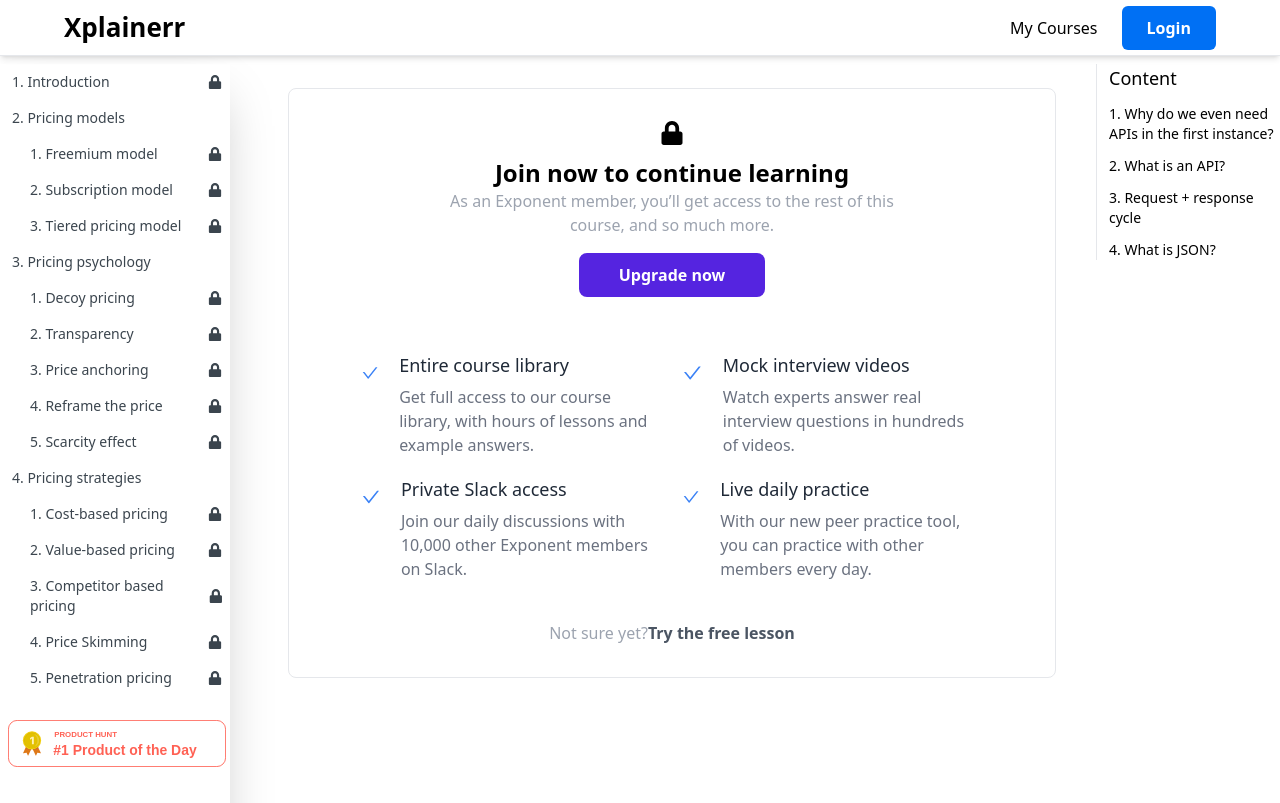
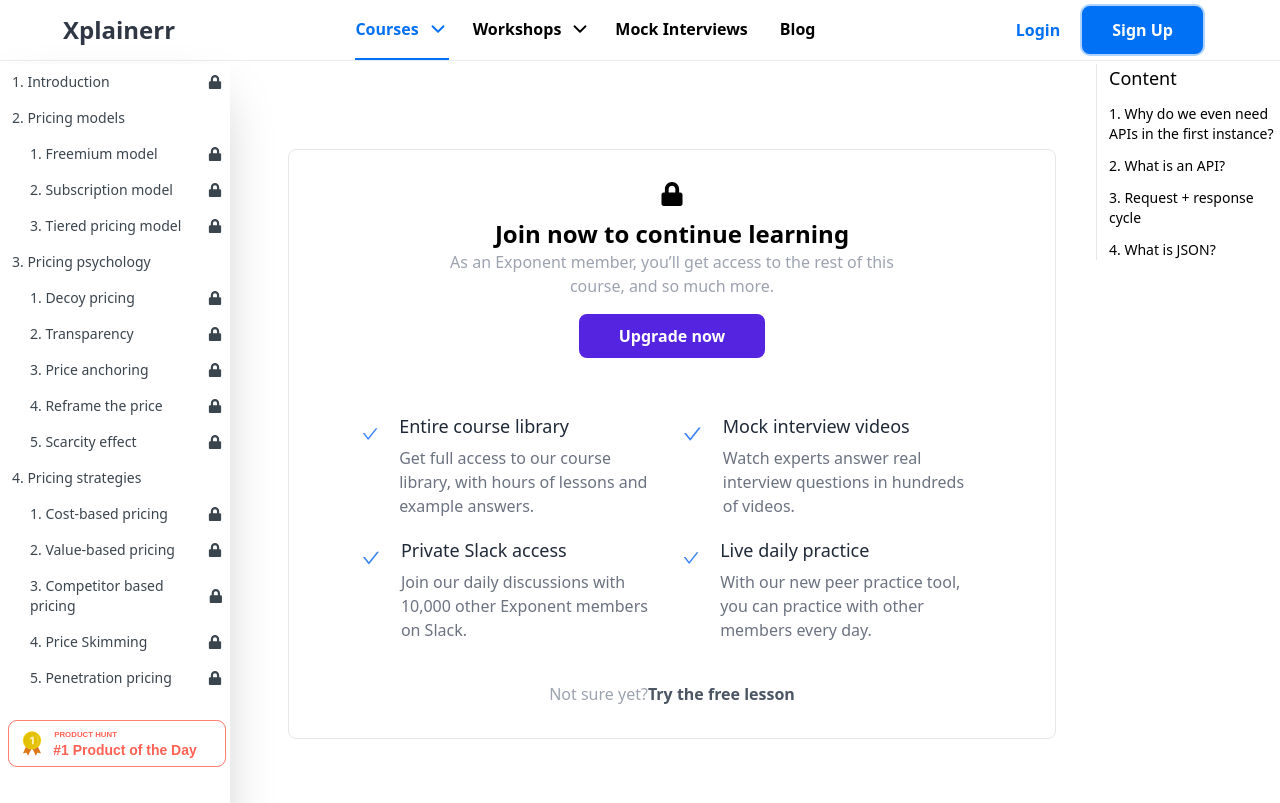
Before and after one commit to EmtiazHossainE2/xplainer, a Next.js app: page /courses/pricing-for-pm/introduction in a window 1280 px wide. Built offline with nearby package versions, Linux system fonts and the light colour scheme; no server answers.

Commit message:
navbar add

```diff
--- a/src/components/v1/Shared/Navbar/Navbar.js
+++ b/src/components/v1/Shared/Navbar/Navbar.js
@@ -9,6 +9,7 @@ import { FiChevronDown, FiChevronUp } from 'react-icons/fi';
 import { useDispatch, useSelector } from 'react-redux';
 import HeaderTopBanner from '../Banner/HeaderBanner';
 import { CouponModal, LeadModal, LoginModal } from '../Modal';
+import CourseMobileMenu from './CourseMobileMenu';
 import MobileMenu2 from './MobileMenu2';
 import apiForPmSvg from '/public/images/shared/apiForPm.svg';
 import noCode from '/public/images/shared/noCode.svg';
@@ -18,7 +19,7 @@ import productHunt from '/public/images/shared/productHunt.svg';
 import users from '/public/images/shared/users.svg';
 
 
-const Navbar = () => {
+const Navbar = ({ pageName, posts ,course}) => {
   const [isSticky, setSticky] = useState(false);
   const [showModal, setShowModal] = useState(false)
   const [couponModal, setCouponModal] = useState(false)
@@ -87,7 +88,8 @@ const Navbar = () => {
       <header className={`border-b border-[#EAECF0] ${isSticky ? 'bg-white shadow-md fixed w-full z-10 top-0 ' : ''}`}>
 
         {/******************* Header Top Banner  ***************************/}
-        <HeaderTopBanner handleBannerClick={handleBannerClick} />
+        {pageName !== 'courseDetail' && <HeaderTopBanner handleBannerClick={handleBannerClick} />}
+
 
 
         {/********************** * For Desktop  ********************* */}
@@ -297,7 +299,15 @@ const Navbar = () => {
             <AiOutlineMenu className='cursor-pointer' size={27} onClick={() => setToggle(true)} />
           </div>
 
-          <MobileMenu2 open={open} setToggle={setToggle} setLoginModal={setLoginModal} user={currentUser} logOut={handleLogout} />
+          {pageName === 'courseDetail' ?
+            (
+              <CourseMobileMenu open={open} setToggle={setToggle} setLoginModal={setLoginModal} currentUser={currentUser} posts={posts} course={course} />
+            ) : (
+              <MobileMenu2 open={open} setToggle={setToggle} setLoginModal={setLoginModal} user={currentUser} logOut={handleLogout} />
+            )
+          }
+
+
           {/*********************** For Mobile ********************* */}
 
         </div>
--- a/src/layout/SidebarLayout.js
+++ b/src/layout/SidebarLayout.js
@@ -7,6 +7,7 @@ import { FaLock } from "react-icons/fa";
 import { useDispatch, useSelector } from "react-redux";
 import LoginModal from "../components/v1/Shared/Modal/LoginModal";
 import CourseMobileMenu from "../components/v1/Shared/Navbar/CourseMobileMenu";
+import Navbar from '../components/v1/Shared/Navbar/Navbar';
 import topBadge from "/public/images/courses/top-post-badge.svg";
 
 const SidebarLayout = ({ posts, course, children, slug }) => {
@@ -40,68 +41,8 @@ const SidebarLayout = ({ posts, course, children, slug }) => {
   return (
     <>
       {/********************** Header Top  **********************/}
-      {/* <Navbar pageName={`courseDetail`} /> */}
-      <header className='bg-white shadow-md fixed w-full z-10 top-0 border-b border-gray-200 px-3 md:px-12 lg:px-16'>
-        <div className="flex justify-between items-center">
-          <Link href='/'><h2 className='font-bold text-[26px] py-2'>Xplainerr</h2></Link>
+      <Navbar pageName={`courseDetail`} posts={posts} course={course} />
 
-          {/*********************** For Desktop ********************* */}
-          <div className="hidden lg:block">
-            <div className="flex justify-center items-center gap-x-6 ">
-              <Link href='/dashboard/my-courses' className='hover:border-b-2 border-b-blue-500'>
-                My Courses
-              </Link>
-              {currentUser?.email ? (
-                <>
-                  {/************************ If currentUser   ************************/}
-                  <div
-                    className='cursor-pointer'
-                    onMouseOver={() => {
-                      setProfileOpen(true)
-                    }}
-                  >
-                    {currentUser?.photoURL ? (
-                      <Image className='rounded-full' src={currentUser?.photoURL} width={38} height={38} alt="user photo" />
-                    ) : (
-                      <Image className='rounded-full' src='/images/shared/demoProfile.png' width={38} height={38} alt="user photo" />
-                    )}
-                  </div>
-
-                  {/* Profile Submenu  */}
-                  {profileOpen && (
-                    <div onMouseLeave={() => setProfileOpen(false)} className="absolute right-20 top-12 z-10 bg-white py-2 shadow-xl rounded-b-lg">
-
-                      <Link href='/dashboard/' className={linkStyle}>
-                        Dashboard
-                      </Link>
-
-                      <Link href='/dashboard/my-courses' className={linkStyle}>
-                        My Courses
-                      </Link>
-
-                      <span className={`cursor-pointer ${linkStyle}`} onClick={handleLogout}>
-                        Log Out
-                      </span>
-
-                    </div>
-                  )}
-                </>
-              ) : (
-                <button onClick={() => setLoginModal(true)} className='bg-[#0070F4] rounded-md py-[10px] px-[25px] text-white text-md font-semibold'>Login</button>
-              )}
-
-            </div>
-          </div>
-          {/*********************** For Mobile Menu ********************* */}
-          <div className={`block lg:hidden `}>
-            <AiOutlineMenu className='cursor-pointer' size={27} onClick={() => setToggle(true)} />
-          </div>
-          <CourseMobileMenu open={open} setToggle={setToggle} setLoginModal={setLoginModal} currentUser={currentUser} posts={posts} course={course} />
-
-          {/*********************** For Mobile Menu ********************* */}
-
-        </div>
-      </header>
 
       {/********************** Main Body **********************/}
       <div className="relative hidden lg:block">
```
